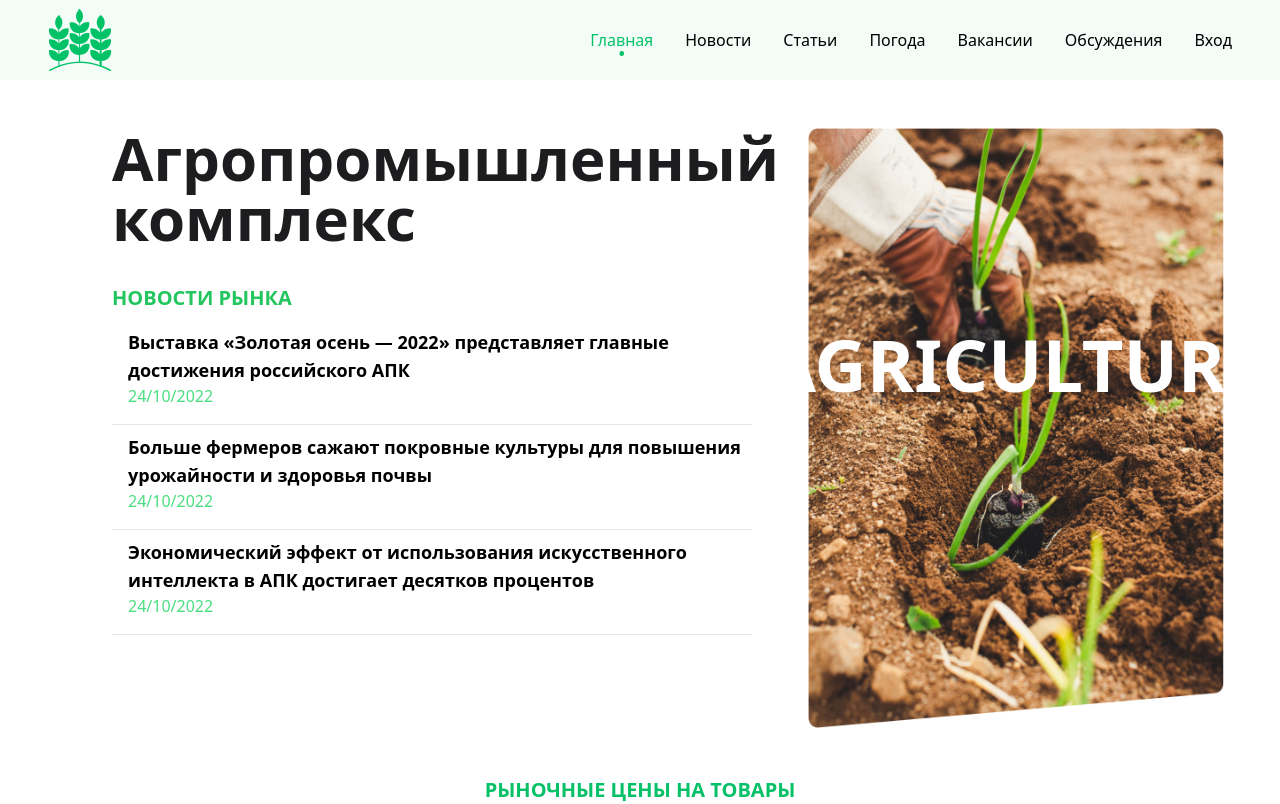
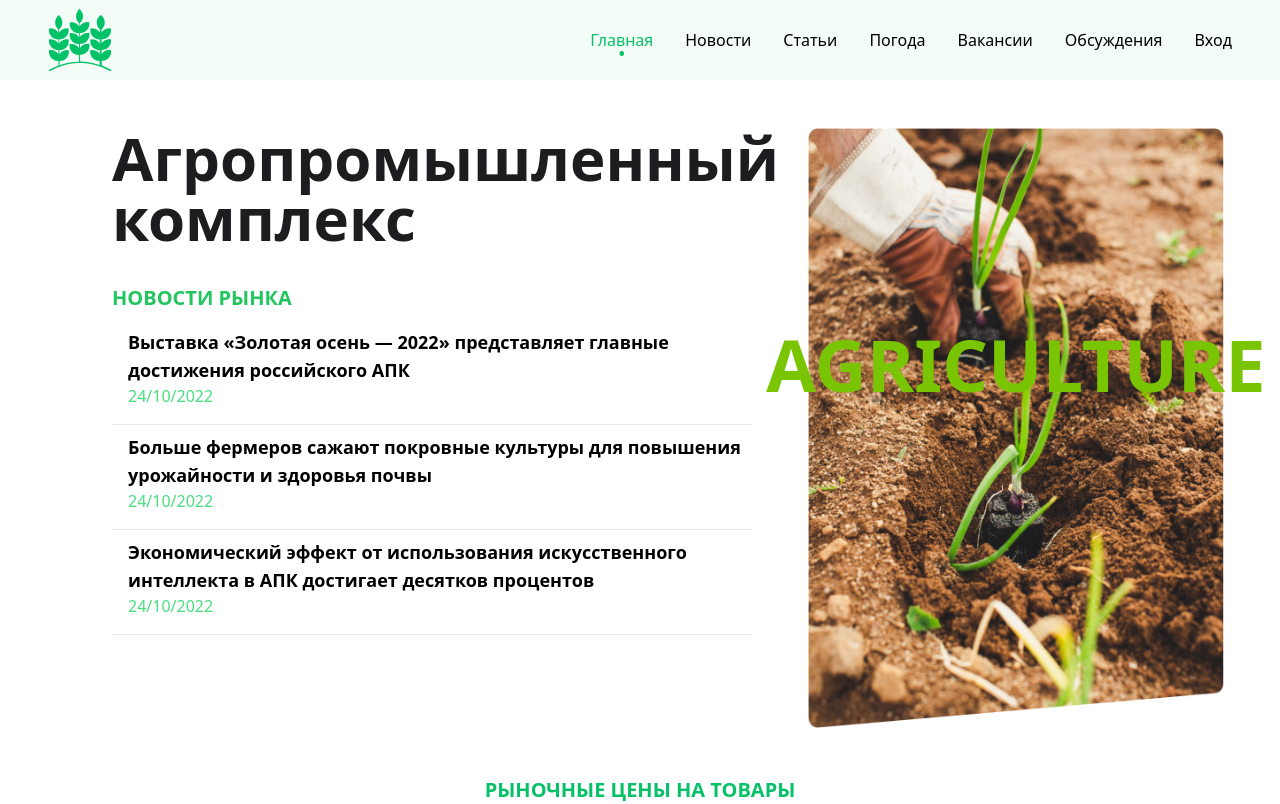
Before and after one commit to WouterLab/agriculture-react, a React (Create React App) app: page / in a window 1280 px wide. Shown: the top 804 px of the page. Built offline with nearby package versions, Linux system fonts and the light colour scheme; the HTML template or start-up script is replaced by a standard one.

Commit message:
change text homepage

```diff
--- a/src/components/HomePage/HomeImage.jsx
+++ b/src/components/HomePage/HomeImage.jsx
@@ -15,8 +15,7 @@ const HomeImage = () => {
       transform: `rotateY(${calcX}deg) rotateX(${calcY}deg)`,
       zIndex: 0,
       perspective: "100px",
-      WebkitTextStroke: "2px #5a9f0e",
-      filter: `drop-shadow(${calcX}px ${calcY}px 5px rgba(0,0,0,0.5))`
+      filter: `drop-shadow(${calcX-10}px ${calcY+5}px 10px rgba(0,0,0,0.5))`
     };
     setImageStyle(newStyleImg);
     setTextStyle(newStyleText);
@@ -37,7 +36,7 @@ const HomeImage = () => {
       />
       <p
         style={textStyle}
-        className='absolute text-7xl uppercase font-black text-white top-1/3'>
+        className='absolute text-7xl uppercase font-black text-[#79c504] top-1/3'>
         Agriculture
       </p>
     </>
```
